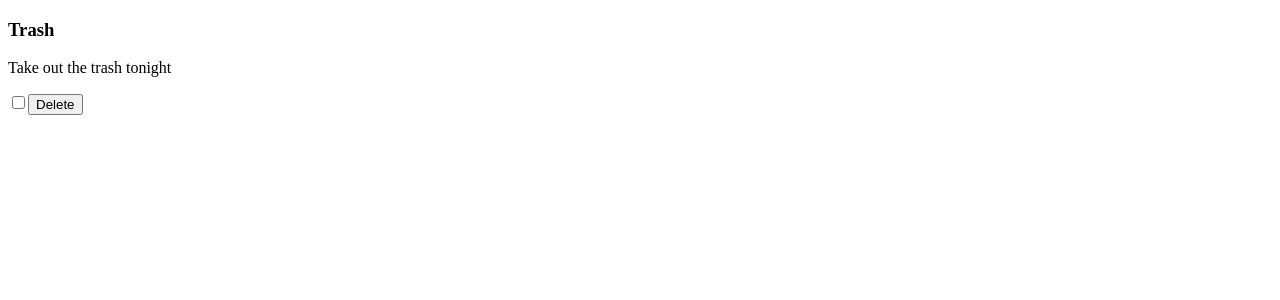
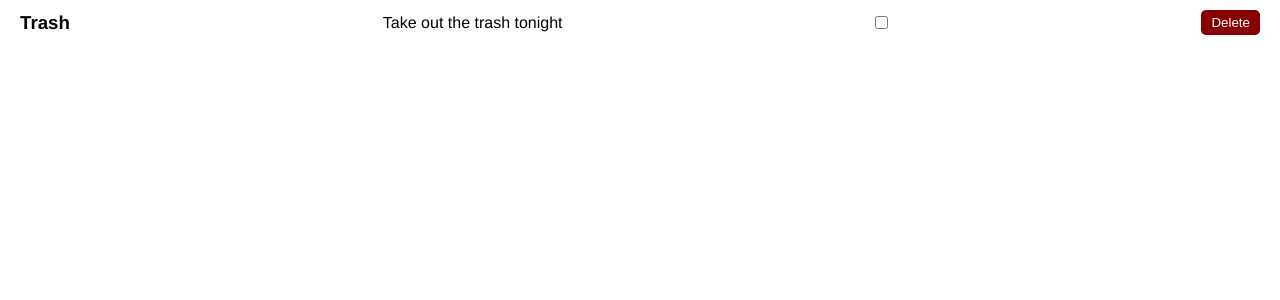
Before and after one commit to steve-kaufman/todo-app, a React (Create React App) app: page / in a window 1280 px wide. Shown: the top 300 px of the page. Built offline with nearby package versions, Linux system fonts and the light colour scheme.

Commit message:
added some basic styling for Todo component

```diff
--- a/src/App.js
+++ b/src/App.js
@@ -1,5 +1,5 @@
 import React from 'react'
-import './App.sass'
+import './styles/App.sass'
 import Todo from './components/Todo'
 
 function App() {
--- a/src/components/Todo.js
+++ b/src/components/Todo.js
@@ -1,9 +1,10 @@
 import React from 'react'
 import PropTypes from 'prop-types'
+import '../styles/components/Todo.sass'
 
 export default function Todo ({ name, description }) {
   return (
-    <div data-testid='todo'>
+    <div data-testid='todo' className='todo'>
       <h3 data-testid='name'>{ name }</h3>
       <p data-testid='description'>{ description }</p>
       <input data-testid='checkbox' type='checkbox'></input>
--- a/src/index.sass
+++ b/src/index.sass
@@ -0,0 +1,7 @@
+body
+  margin: 0
+  padding: 0
+  font-family: Helvetica
+
+h1, h2, h3, h4, h5, h6, p
+  margin: 0
--- /dev/null
+++ b/src/styles/App.sass
@@ -0,0 +1 @@
+div.App
--- /dev/null
+++ b/src/styles/components/Todo.sass
@@ -0,0 +1,14 @@
+div.todo
+  display: flex
+  align-items: center
+  justify-content: space-between
+  padding: 10px 20px
+  input[type="checkbox"]
+    margin: 0
+  button
+    margin: 0
+    border-radius: 5px
+    border: none
+    padding: 5px 10px
+    background: #800
+    color: white
```
Also changed, not shown: src/App.sass (deleted).
